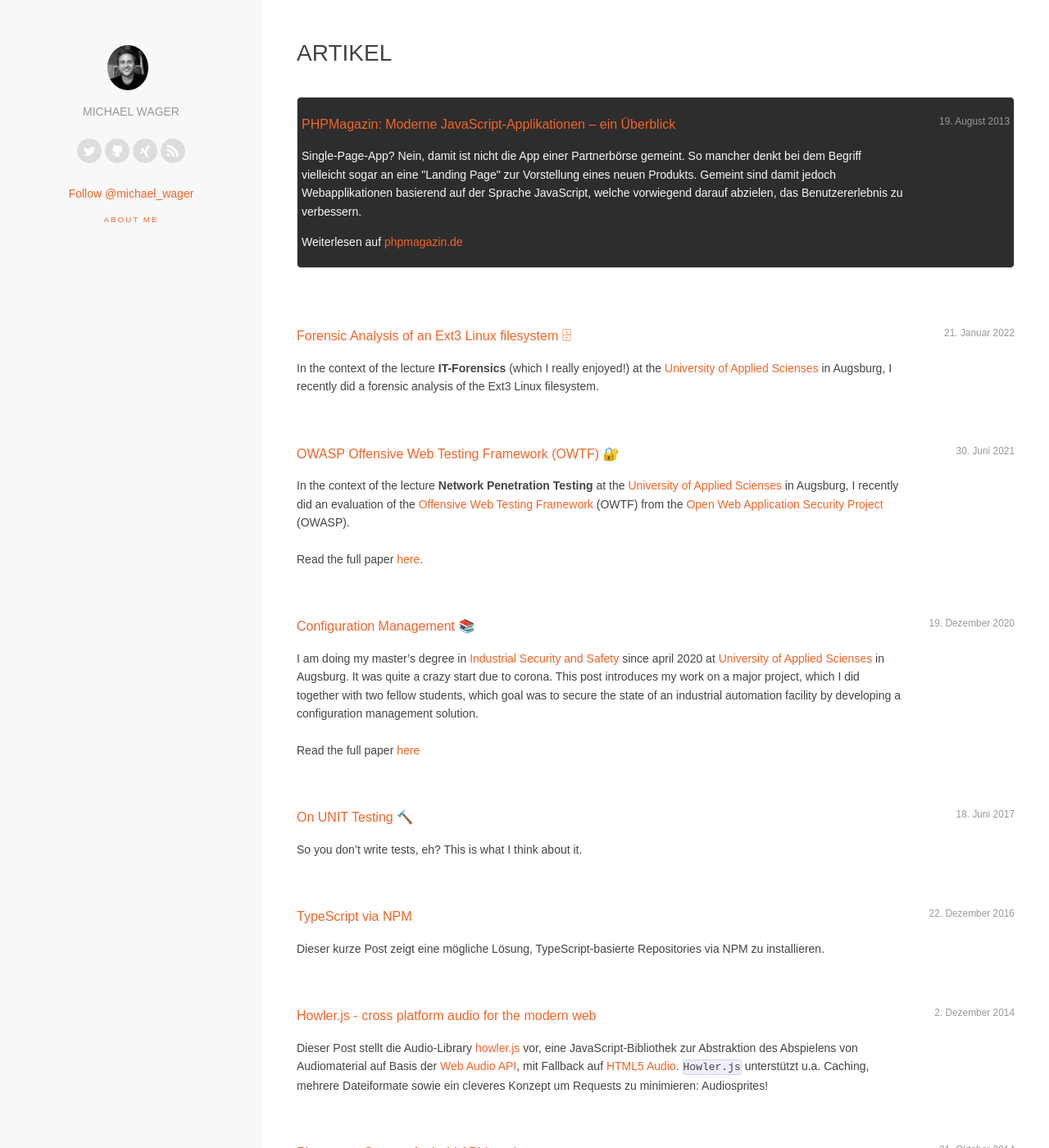
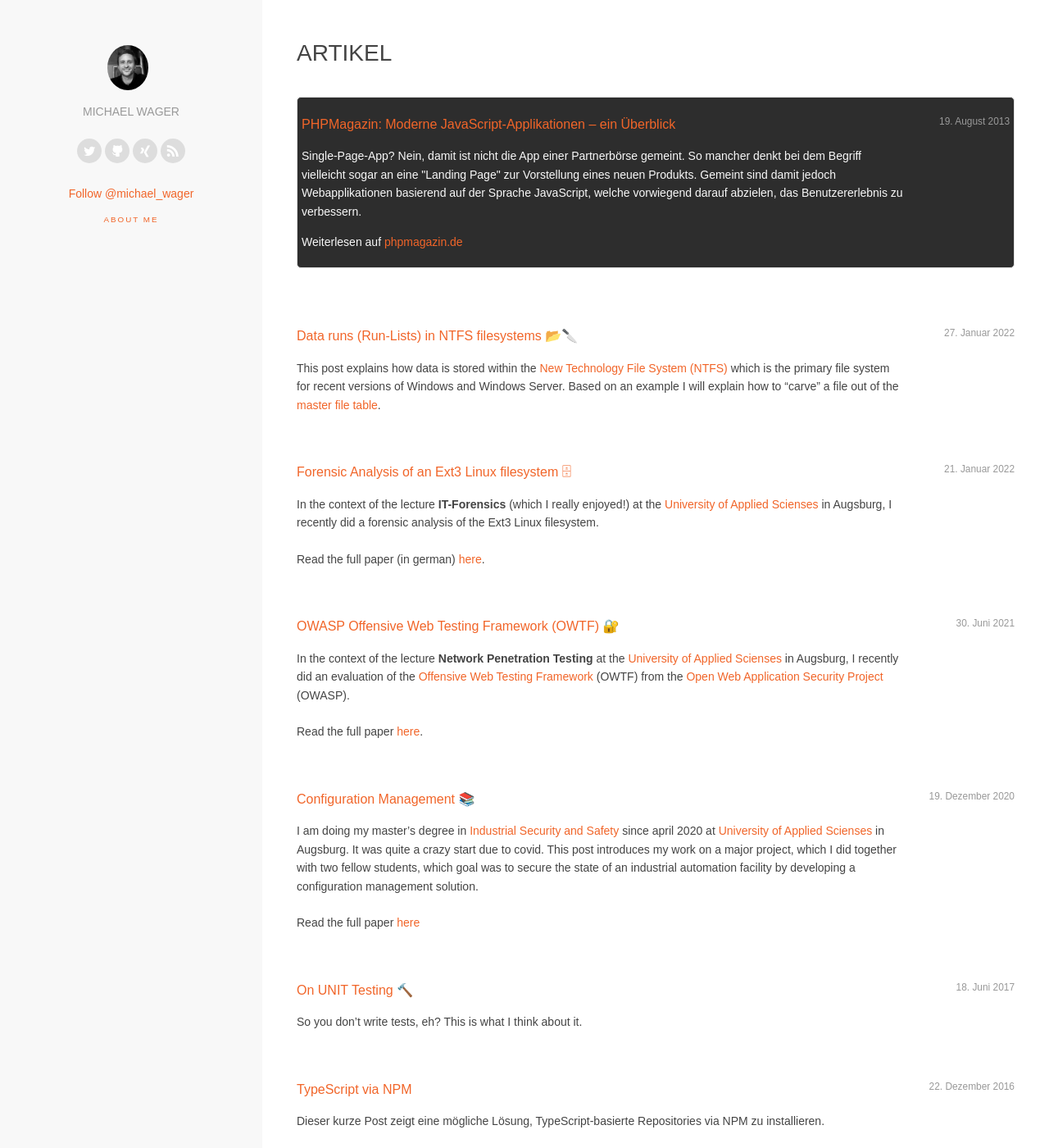
Before and after one commit to mwager/mwager.github.io, a Jekyll site: the page built from index.html, in a window 1280 px wide and 1400 px high. Shown: the whole window at 82% size. Built offline with Jekyll 4.4.1, drawn with Linux system fonts in a browser that asks for light colours; nearby versions of some CDN libraries; comment, search, counter and statistics services are not loaded; some of the changed text lies outside the part shown.

Commit message:
add new post about ntfs

```diff
--- a/_includes/footer.html
+++ b/_includes/footer.html
@@ -1,9 +1,9 @@
 <footer class="site-footer">
-    <hr>
+  <hr />
 
-    <div class="footer-inner">
-        <span>&copy; 2014-2021 Michael Wager</span>
+  <div class="footer-inner">
+    <span>&copy; 2014-2022 Michael Wager</span>
 
-        <a class="imprint" href="/imprint/">impressum</a>
-    </div>
+    <a class="imprint" href="/imprint/">impressum</a>
+  </div>
 </footer>
--- a/_posts/2020-12-19-configuration-management.markdown
+++ b/_posts/2020-12-19-configuration-management.markdown
@@ -5,7 +5,7 @@ date: 2020-12-19 18:17:24
 categories: cyber_security
 ---
 
-I am doing my master's degree in <a href="https://www.hs-augsburg.de/en/Electrical-Engineering/Industrial-Security-and-Safety-MSc.html" target=_blank>Industrial Security and Safety</a> since april 2020 at <a target="_blank" href="https://www.hs-augsburg.de/">University of Applied Scienses</a> in Augsburg. It was quite a crazy start due to corona. This post introduces my work on a major project, which I did together with two fellow students, which goal was to secure the state of an industrial automation facility by developing a configuration management solution.
+I am doing my master's degree in <a href="https://www.hs-augsburg.de/en/Electrical-Engineering/Industrial-Security-and-Safety-MSc.html" target=_blank>Industrial Security and Safety</a> since april 2020 at <a target="_blank" href="https://www.hs-augsburg.de/">University of Applied Scienses</a> in Augsburg. It was quite a crazy start due to covid. This post introduces my work on a major project, which I did together with two fellow students, which goal was to secure the state of an industrial automation facility by developing a configuration management solution.
 <br><br>Read the full paper <a href="https://mwager.de/MIS2020_Grossprojekt_CM_report.pdf" target=_blank>here</a>
 
 ## Abstract
--- /dev/null
+++ b/_posts/2022-01-27-ntfs-mft-example.md
@@ -0,0 +1,38 @@
+---
+layout: post
+title: "Data runs (Run-Lists) in NTFS filesystems 📂🔪"
+date: 2022-01-27 12:36:11
+categories: cyber_security
+---
+
+This post explains how data is stored within the [New Technology File System (NTFS)](https://docs.microsoft.com/en-us/windows-server/storage/file-server/ntfs-overview) which is the primary file system for recent versions of Windows and Windows Server. Based on an example I will explain how to "carve" a file out of the [master file table](https://en.wikipedia.org/wiki/NTFS#Master_File_Table).
+
+## Setup
+
+I formatted a 32GB USB Drive with NTFS and copied a movie file on it:
+
+<img src="/images/ls.png">
+
+The file is <b>21.663.347</b> bytes in size (21.7MB), which is larger than an MFT record, which has 1024 bytes in NTFS. For files smaller than 1024 bytes the content is stored directly inside the MFT record, but if the size is larger this is called "none-resident" and then the location & size of the content on disk is stored in so-called "Data runs" inside the MFT record of this file. We will now analyze the runlist and try to find the raw data of the movie.
+
+For analyzation I am using [FTK Imager](https://www.exterro.com/ftk-imager) on Windows. Opening the USB Drive directly and looking at the file we get the MFT record number, which is 30. With a little math we can jump to the record: Each record has 1024 bytes, so we need to multiply 30 with 1024 to get the byte offset in the MFT: 30720
+
+<img src="/images/mft-record.png">
+
+The image shows a screenshot of the hex-representation of the MFT record. I selected the filename, which is stored inside the MFT record as well. The red selection is the run-list for our file (Starting at decimal offet 64 from the data attribute 0x80000000). It is:
+
+<b><span style="color:red">3</span><span style="color:green">2</span> B0 14 D1 00 02</b>
+
+So the <b style="color: green">2</b> tells us the size: <b>B0 14</b> -> little endian -> 0x14B0 which is the value 5296 in decimal representation. This is the size of clusters used for the file content. We need to convert it to bytes by multiplying it with the cluster size, which is 4096. So we get: 21.692.416 Byte. This is just a little bit larger than our original file size and this is caused by internal NTFS organization structures. But this makes sense so far.
+
+The last <b style="color: red">3</b> bytes <b>D1 00 02</b> tell us the starting cluster number of the content which is 131.281 in decimal representation (little endian!).
+
+So now in FTK Imager we can select the NTFS Evidence, use "Go to sector/cluster..." and put in this number. After that we just set the selection size to 21.692.416 Byte and save as <b>fragment.mpeg</b>.
+
+Opening this file with VLC will play the movie. Here we go!
+
+<img src="/images/mft-save.png">
+
+## Resources
+
+- [MFT Run Lists explained by Frank Griffitts](https://www.youtube.com/watch?v=AbApUDui8wM)
```
Also changed, not shown: _posts/2022-01-21-ext3-filesystem.md (+0 -1 lines), images/ls.png (added), images/mft-record.png (added), images/mft-save.png (added).
